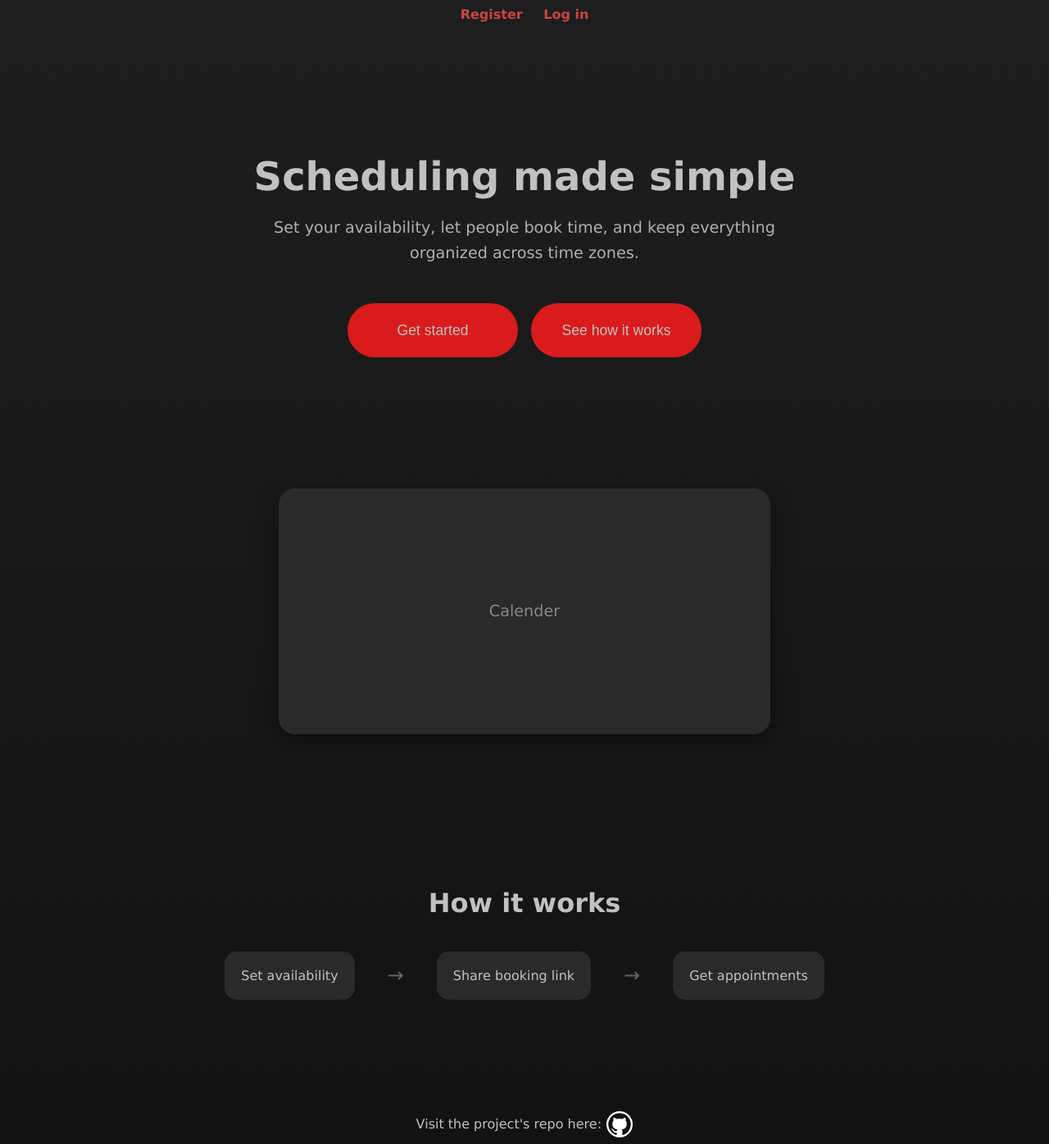
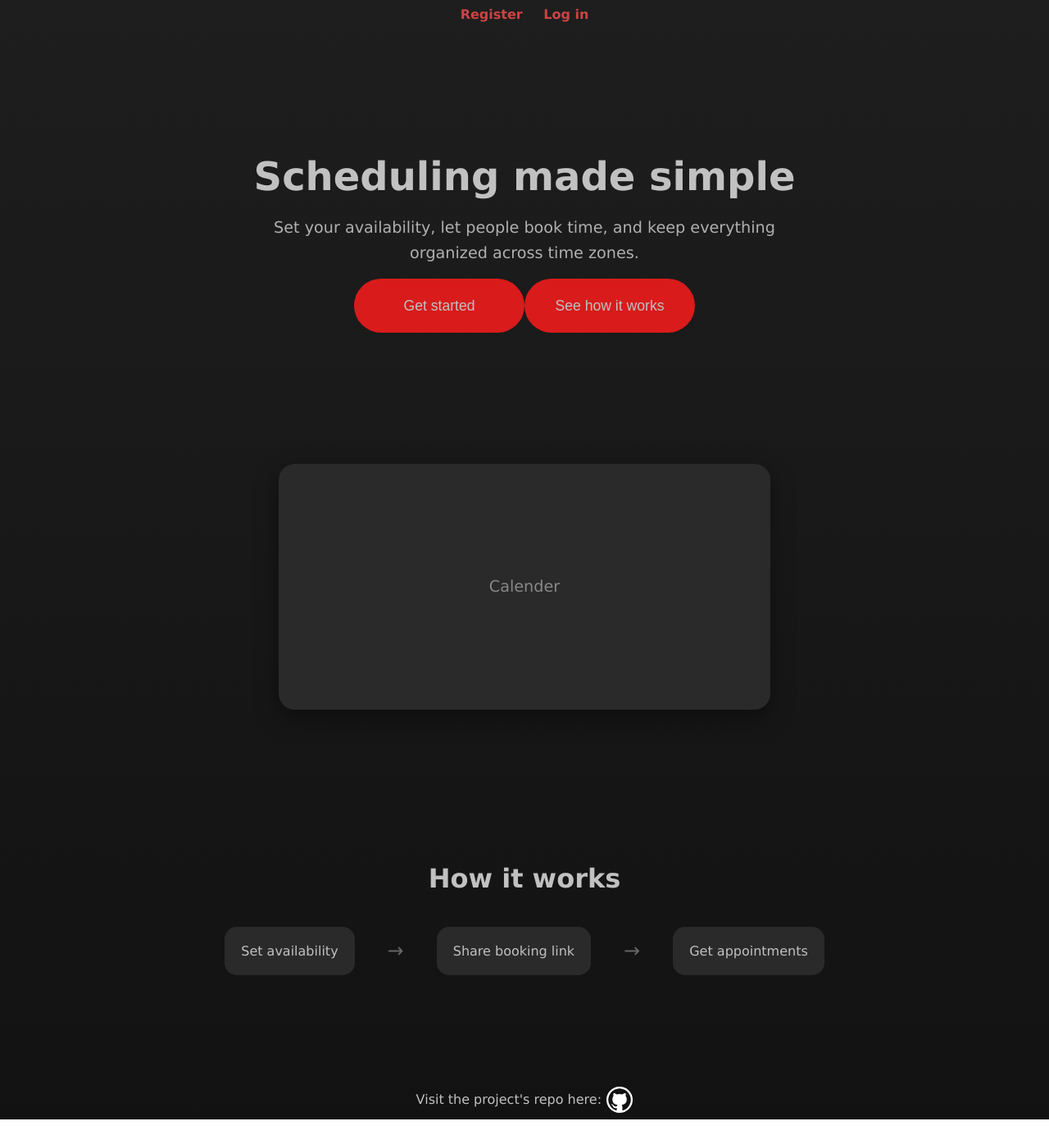
Before and after one commit to WiktorM413/meeting-scheduling-platform, a React (Vite) app in the folder frontend/: page /home in a window 1280 px wide. Shown: the whole page at 82% size. After the commit the page ends 1366 px from the top, so only its background shows below. Built offline with nearby package versions, Linux system fonts and the light colour scheme; no server answers.

Commit message:
Add basic fade in animations to Home

```diff
--- a/frontend/src/Home/style.scss
+++ b/frontend/src/Home/style.scss
@@ -1,4 +1,23 @@
 @import "../variables.scss";
+
+// Animations
+
+@keyframes fadeUp
+{
+	from
+	{
+		opacity: 0;
+		transform: translateY(16px);
+	}
+
+	to
+	{
+		opacity: 1;
+		transform: translateY(0);
+	}
+}
+
+// Style
 
 .msp-register, .msp-login
 {
@@ -43,6 +62,8 @@
 
 	.msp-home-hero
 	{
+		animation: fadeUp 0.7s ease both;
+
 		display: flex;
 		flex-direction: column;
 		align-items: center;
@@ -69,17 +90,20 @@
 			color: #b0b0b0;
 			line-height: 1.6;
 		}
-	}
 
-	.msp-home-button-group
-	{
-		display: flex;
-		gap: 16px;
-		margin-top: 30px
+		.msp-home-button-group
+		{
+			display: flex;
+			gap: 16px;
+			margin-top: 30px
+		}
 	}
 
 	.msp-home-preview
 	{
+		animation: fadeUp 0.7s ease both;
+		animation-delay: 0.12s;
+
 		display: flex;
 		justify-content: center;
 		margin: 80px 0;
@@ -102,6 +126,9 @@
 
 	.msp-home-how-it-works
 	{
+		animation: fadeUp 0.7s ease both;
+		animation-delay: 0.12s;
+
 		text-align: center;
 		padding: 80px 0 120px 0;
 
```
